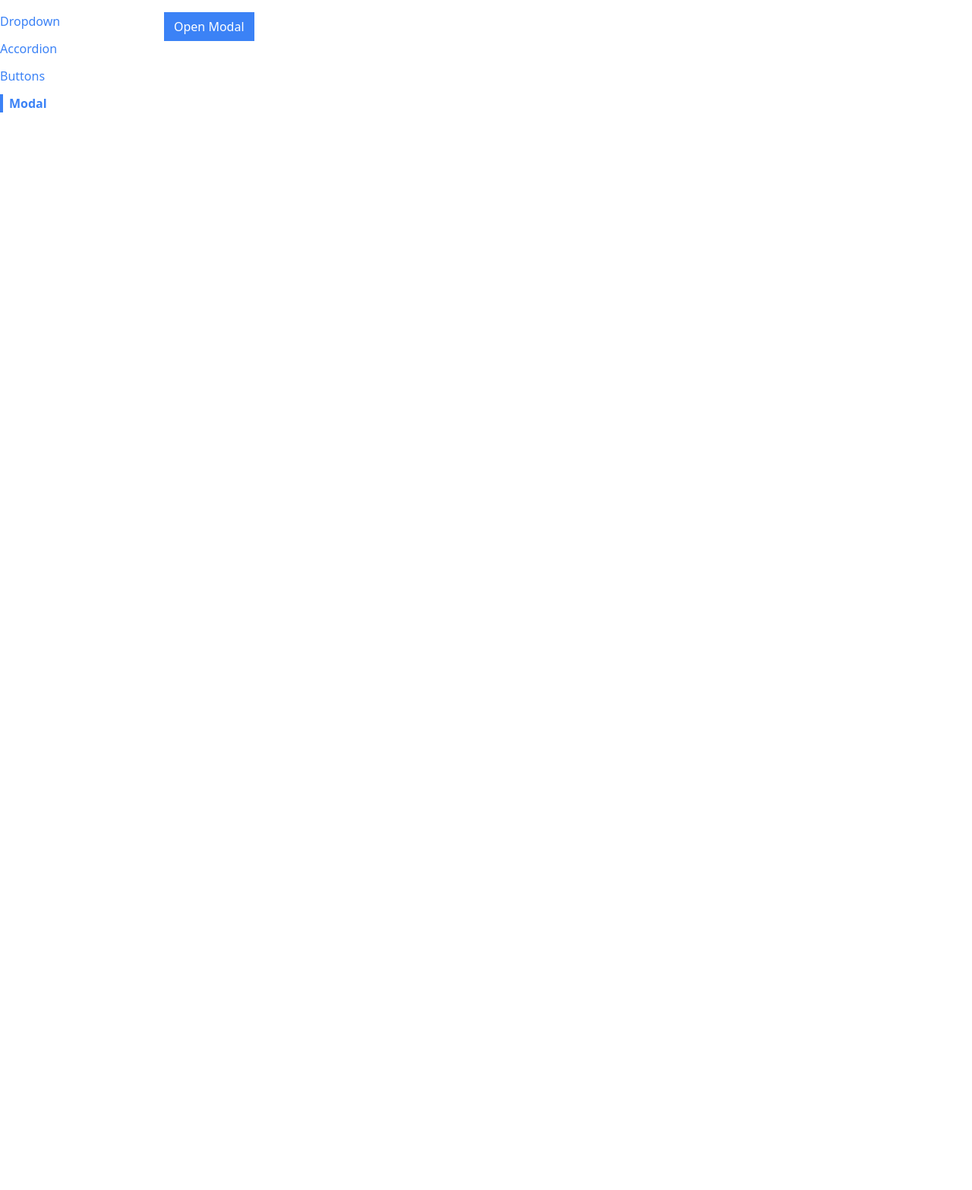
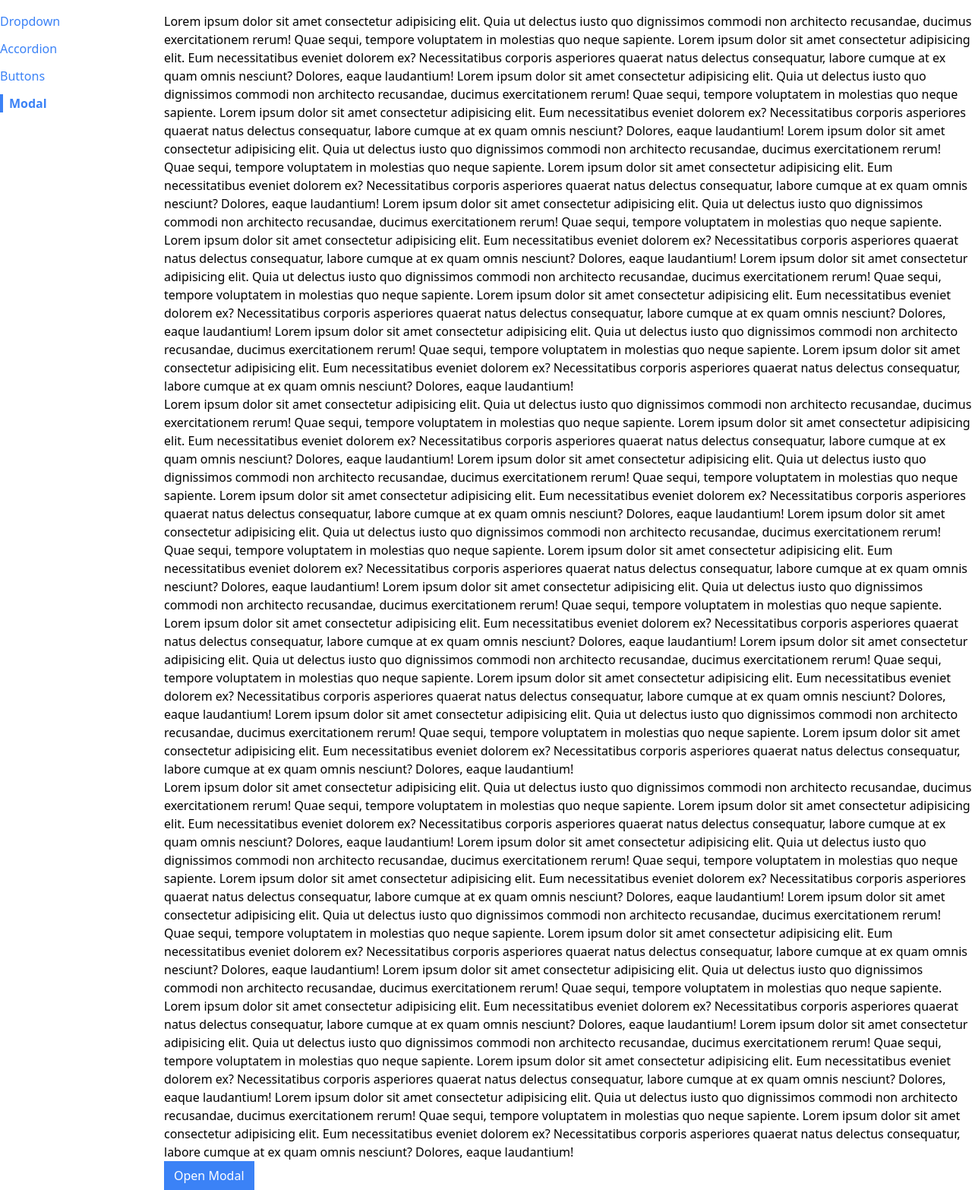
Before and after one commit to poyingHAHA/React_learning, a React (Create React App) app in the folder 6_custom_nav_and_routing/: page /modal in a window 1280 px wide. Shown: the whole page at 76% size. Before the commit the page ends 800 px from the top, so only its background shows below. Built offline with nearby package versions, Linux system fonts and the light colour scheme.

Commit message:
7. disable scrolling by adding overflow-hidden to body element

```diff
--- a/6_custom_nav_and_routing/src/components/Modal.js
+++ b/6_custom_nav_and_routing/src/components/Modal.js
@@ -1,10 +1,18 @@
 import ReactDOM from 'react-dom';
+import { useEffect } from 'react';
 
 function Modal({onClose, actionBar, children}) {
+  useEffect(() => {
+    document.body.classList.add('overflow-hidden');
+    return () => {
+      document.body.classList.remove('overflow-hidden');
+    }
+  }, [])
+
   return ReactDOM.createPortal(
     <div>
-      <div onClick={onClose} className="absolute inset-0 bg-gray-300 opacity-80"></div>
-      <div className="absolute inset-40 p-10 bg-white">
+      <div onClick={onClose} className="fixed inset-0 bg-gray-300 opacity-80"></div>
+      <div className="fixed inset-40 p-10 bg-white">
         <div className="flex flex-col justify-between h-full">
           {children}
           <div className="flex justify-end">
--- a/6_custom_nav_and_routing/src/pages/ModalPage.js
+++ b/6_custom_nav_and_routing/src/pages/ModalPage.js
@@ -23,6 +23,30 @@ function ModalPage() {
 
   return (
     <div>
+      <p>
+        Lorem ipsum dolor sit amet consectetur adipisicing elit. Quia ut delectus iusto quo dignissimos commodi non architecto recusandae, ducimus exercitationem rerum! Quae sequi, tempore voluptatem in molestias quo neque sapiente. Lorem ipsum dolor sit amet consectetur adipisicing elit. Eum necessitatibus eveniet dolorem ex? Necessitatibus corporis asperiores quaerat natus delectus consequatur, labore cumque at ex quam omnis nesciunt? Dolores, eaque laudantium!
+        Lorem ipsum dolor sit amet consectetur adipisicing elit. Quia ut delectus iusto quo dignissimos commodi non architecto recusandae, ducimus exercitationem rerum! Quae sequi, tempore voluptatem in molestias quo neque sapiente. Lorem ipsum dolor sit amet consectetur adipisicing elit. Eum necessitatibus eveniet dolorem ex? Necessitatibus corporis asperiores quaerat natus delectus consequatur, labore cumque at ex quam omnis nesciunt? Dolores, eaque laudantium!
+        Lorem ipsum dolor sit amet consectetur adipisicing elit. Quia ut delectus iusto quo dignissimos commodi non architecto recusandae, ducimus exercitationem rerum! Quae sequi, tempore voluptatem in molestias quo neque sapiente. Lorem ipsum dolor sit amet consectetur adipisicing elit. Eum necessitatibus eveniet dolorem ex? Necessitatibus corporis asperiores quaerat natus delectus consequatur, labore cumque at ex quam omnis nesciunt? Dolores, eaque laudantium!
+        Lorem ipsum dolor sit amet consectetur adipisicing elit. Quia ut delectus iusto quo dignissimos commodi non architecto recusandae, ducimus exercitationem rerum! Quae sequi, tempore voluptatem in molestias quo neque sapiente. Lorem ipsum dolor sit amet consectetur adipisicing elit. Eum necessitatibus eveniet dolorem ex? Necessitatibus corporis asperiores quaerat natus delectus consequatur, labore cumque at ex quam omnis nesciunt? Dolores, eaque laudantium!
+        Lorem ipsum dolor sit amet consectetur adipisicing elit. Quia ut delectus iusto quo dignissimos commodi non architecto recusandae, ducimus exercitationem rerum! Quae sequi, tempore voluptatem in molestias quo neque sapiente. Lorem ipsum dolor sit amet consectetur adipisicing elit. Eum necessitatibus eveniet dolorem ex? Necessitatibus corporis asperiores quaerat natus delectus consequatur, labore cumque at ex quam omnis nesciunt? Dolores, eaque laudantium!
+        Lorem ipsum dolor sit amet consectetur adipisicing elit. Quia ut delectus iusto quo dignissimos commodi non architecto recusandae, ducimus exercitationem rerum! Quae sequi, tempore voluptatem in molestias quo neque sapiente. Lorem ipsum dolor sit amet consectetur adipisicing elit. Eum necessitatibus eveniet dolorem ex? Necessitatibus corporis asperiores quaerat natus delectus consequatur, labore cumque at ex quam omnis nesciunt? Dolores, eaque laudantium!
+      </p>
+      <p>
+        Lorem ipsum dolor sit amet consectetur adipisicing elit. Quia ut delectus iusto quo dignissimos commodi non architecto recusandae, ducimus exercitationem rerum! Quae sequi, tempore voluptatem in molestias quo neque sapiente. Lorem ipsum dolor sit amet consectetur adipisicing elit. Eum necessitatibus eveniet dolorem ex? Necessitatibus corporis asperiores quaerat natus delectus consequatur, labore cumque at ex quam omnis nesciunt? Dolores, eaque laudantium!
+        Lorem ipsum dolor sit amet consectetur adipisicing elit. Quia ut delectus iusto quo dignissimos commodi non architecto recusandae, ducimus exercitationem rerum! Quae sequi, tempore voluptatem in molestias quo neque sapiente. Lorem ipsum dolor sit amet consectetur adipisicing elit. Eum necessitatibus eveniet dolorem ex? Necessitatibus corporis asperiores quaerat natus delectus consequatur, labore cumque at ex quam omnis nesciunt? Dolores, eaque laudantium!
+        Lorem ipsum dolor sit amet consectetur adipisicing elit. Quia ut delectus iusto quo dignissimos commodi non architecto recusandae, ducimus exercitationem rerum! Quae sequi, tempore voluptatem in molestias quo neque sapiente. Lorem ipsum dolor sit amet consectetur adipisicing elit. Eum necessitatibus eveniet dolorem ex? Necessitatibus corporis asperiores quaerat natus delectus consequatur, labore cumque at ex quam omnis nesciunt? Dolores, eaque laudantium!
+        Lorem ipsum dolor sit amet consectetur adipisicing elit. Quia ut delectus iusto quo dignissimos commodi non architecto recusandae, ducimus exercitationem rerum! Quae sequi, tempore voluptatem in molestias quo neque sapiente. Lorem ipsum dolor sit amet consectetur adipisicing elit. Eum necessitatibus eveniet dolorem ex? Necessitatibus corporis asperiores quaerat natus delectus consequatur, labore cumque at ex quam omnis nesciunt? Dolores, eaque laudantium!
+        Lorem ipsum dolor sit amet consectetur adipisicing elit. Quia ut delectus iusto quo dignissimos commodi non architecto recusandae, ducimus exercitationem rerum! Quae sequi, tempore voluptatem in molestias quo neque sapiente. Lorem ipsum dolor sit amet consectetur adipisicing elit. Eum necessitatibus eveniet dolorem ex? Necessitatibus corporis asperiores quaerat natus delectus consequatur, labore cumque at ex quam omnis nesciunt? Dolores, eaque laudantium!
+        Lorem ipsum dolor sit amet consectetur adipisicing elit. Quia ut delectus iusto quo dignissimos commodi non architecto recusandae, ducimus exercitationem rerum! Quae sequi, tempore voluptatem in molestias quo neque sapiente. Lorem ipsum dolor sit amet consectetur adipisicing elit. Eum necessitatibus eveniet dolorem ex? Necessitatibus corporis asperiores quaerat natus delectus consequatur, labore cumque at ex quam omnis nesciunt? Dolores, eaque laudantium!
+      </p>
+      <p>
+        Lorem ipsum dolor sit amet consectetur adipisicing elit. Quia ut delectus iusto quo dignissimos commodi non architecto recusandae, ducimus exercitationem rerum! Quae sequi, tempore voluptatem in molestias quo neque sapiente. Lorem ipsum dolor sit amet consectetur adipisicing elit. Eum necessitatibus eveniet dolorem ex? Necessitatibus corporis asperiores quaerat natus delectus consequatur, labore cumque at ex quam omnis nesciunt? Dolores, eaque laudantium!
+        Lorem ipsum dolor sit amet consectetur adipisicing elit. Quia ut delectus iusto quo dignissimos commodi non architecto recusandae, ducimus exercitationem rerum! Quae sequi, tempore voluptatem in molestias quo neque sapiente. Lorem ipsum dolor sit amet consectetur adipisicing elit. Eum necessitatibus eveniet dolorem ex? Necessitatibus corporis asperiores quaerat natus delectus consequatur, labore cumque at ex quam omnis nesciunt? Dolores, eaque laudantium!
+        Lorem ipsum dolor sit amet consectetur adipisicing elit. Quia ut delectus iusto quo dignissimos commodi non architecto recusandae, ducimus exercitationem rerum! Quae sequi, tempore voluptatem in molestias quo neque sapiente. Lorem ipsum dolor sit amet consectetur adipisicing elit. Eum necessitatibus eveniet dolorem ex? Necessitatibus corporis asperiores quaerat natus delectus consequatur, labore cumque at ex quam omnis nesciunt? Dolores, eaque laudantium!
+        Lorem ipsum dolor sit amet consectetur adipisicing elit. Quia ut delectus iusto quo dignissimos commodi non architecto recusandae, ducimus exercitationem rerum! Quae sequi, tempore voluptatem in molestias quo neque sapiente. Lorem ipsum dolor sit amet consectetur adipisicing elit. Eum necessitatibus eveniet dolorem ex? Necessitatibus corporis asperiores quaerat natus delectus consequatur, labore cumque at ex quam omnis nesciunt? Dolores, eaque laudantium!
+        Lorem ipsum dolor sit amet consectetur adipisicing elit. Quia ut delectus iusto quo dignissimos commodi non architecto recusandae, ducimus exercitationem rerum! Quae sequi, tempore voluptatem in molestias quo neque sapiente. Lorem ipsum dolor sit amet consectetur adipisicing elit. Eum necessitatibus eveniet dolorem ex? Necessitatibus corporis asperiores quaerat natus delectus consequatur, labore cumque at ex quam omnis nesciunt? Dolores, eaque laudantium!
+        Lorem ipsum dolor sit amet consectetur adipisicing elit. Quia ut delectus iusto quo dignissimos commodi non architecto recusandae, ducimus exercitationem rerum! Quae sequi, tempore voluptatem in molestias quo neque sapiente. Lorem ipsum dolor sit amet consectetur adipisicing elit. Eum necessitatibus eveniet dolorem ex? Necessitatibus corporis asperiores quaerat natus delectus consequatur, labore cumque at ex quam omnis nesciunt? Dolores, eaque laudantium!
+      </p>
       <Button onClick={handleClick} primary>Open Modal</Button>
       { showModal && modal }
     </div>
```
